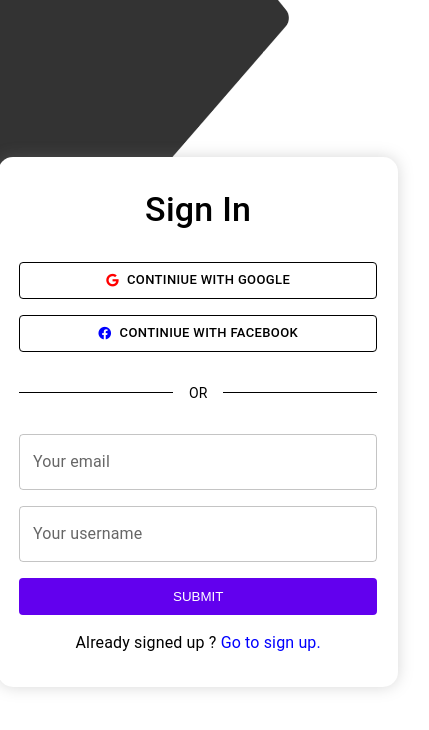
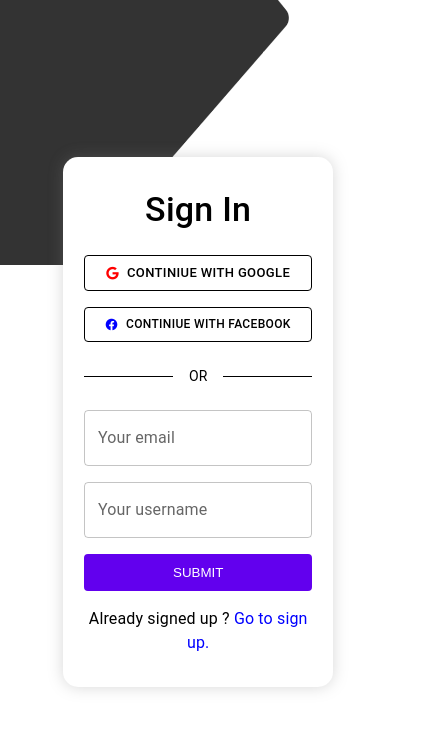
Before and after one commit to TimurRahkmatov/book-cart, a React (Vite) app: page /login in a window 390 px wide. Shown: the top 730 px of the page, 429 px wide, since content can reach past the window. Built offline with nearby package versions, Linux system fonts and the light colour scheme.

Commit message:
added login responsive

```diff
--- a/src/Components/Buttons/ContinueButton/ContinueButton.jsx
+++ b/src/Components/Buttons/ContinueButton/ContinueButton.jsx
@@ -35,7 +35,7 @@ const ContinueButton = () => {
           display: "flex",
           alignItems: "center",
           gap: "0.5rem",
-          fontSize: {lg: "15px" , md: "15px" , sm: "15px" , xs: "13px"}
+          fontSize: {lg: "14px" , md: "14px" , sm: "14px" , xs: "12px"}
 
         }}
       >
--- a/src/Pages/Login/Login.jsx
+++ b/src/Pages/Login/Login.jsx
@@ -27,14 +27,14 @@ const Login = () => {
             justifyContent: "center",
             marginLeft: "0.2rem",
             alignItems: "center",
-            padding: '0 1rem'
+            padding: "0 1rem",
           }}
         >
           <Box
-          width={{sm: 1 , xs: 1, md:2 , lg: "400px"}}
             sx={{
               padding: "2rem 1.3rem",
-              width: "400px",
+              width: { xs: "270px", lg: "400px", sm: "300px" },
+
               height: "530px",
               background: "#fff",
               borderRadius: "15px",
```
